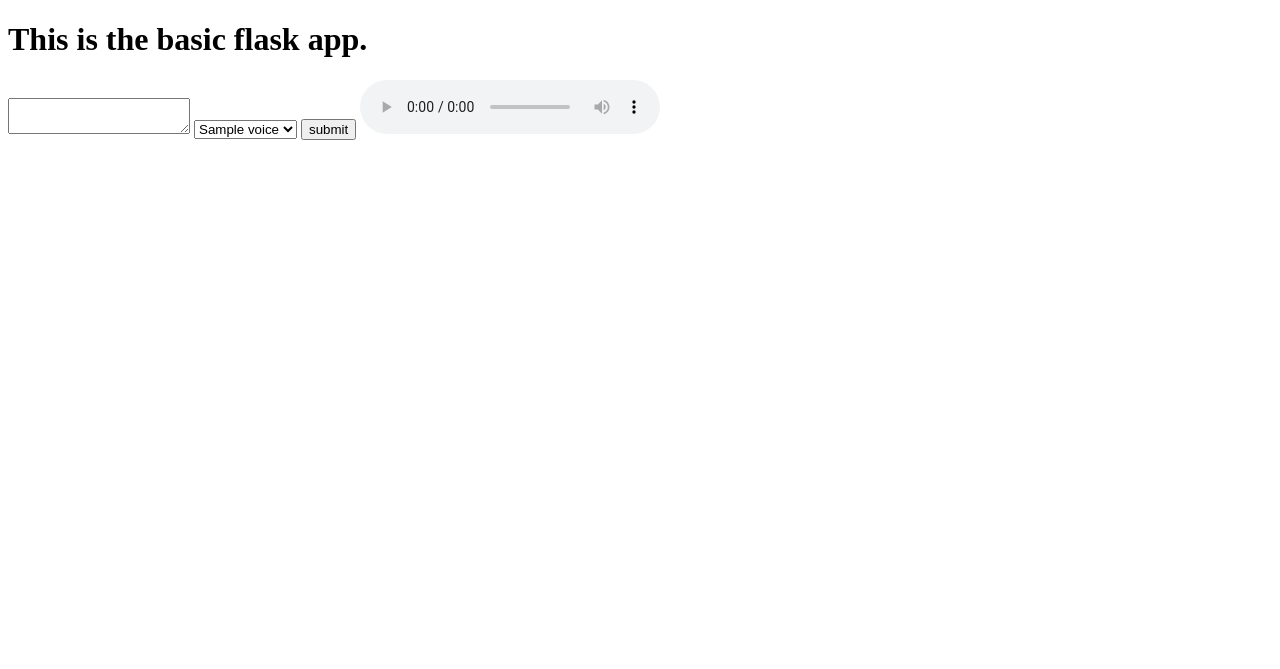
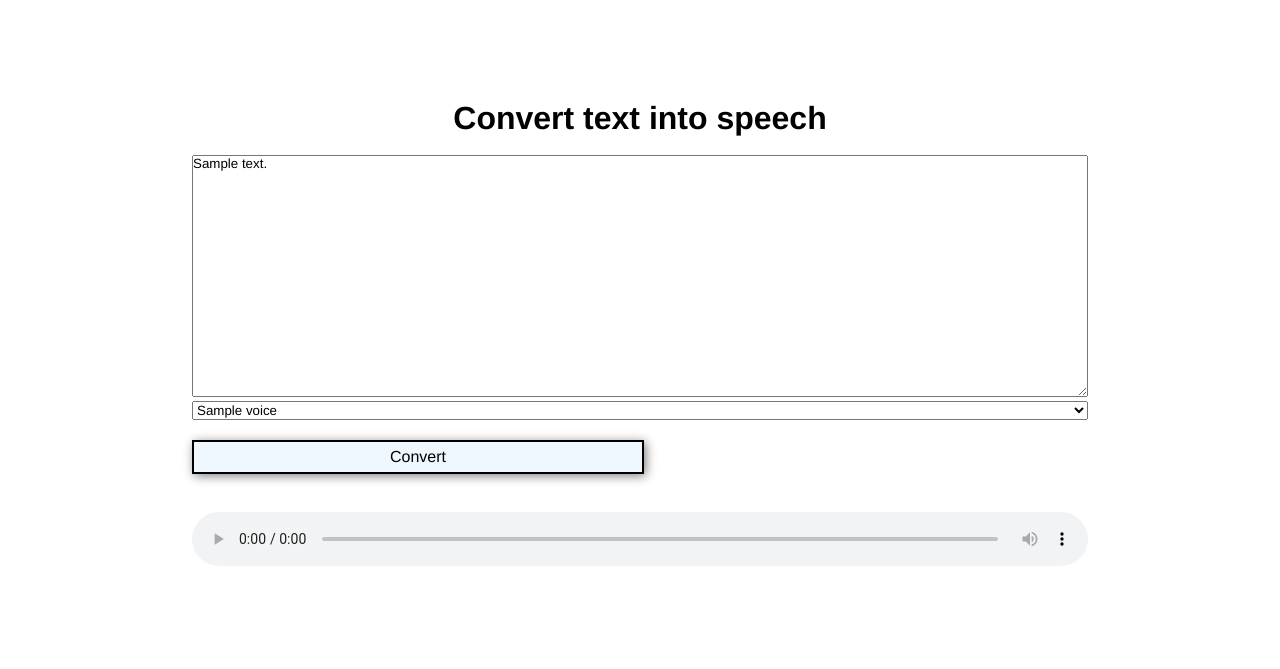
Before and after one commit to jana43/tts, a Flask app: template templates/index.html in a window 1280 px wide. Shown: the top 669 px of the page. Run offline with Flask 3, Linux system fonts and the light colour scheme; the template is opened without the code that fills it: most values are stand-ins (such as "Sample title", 1, 10 or a date in 2020).

Commit message:
Audio listing added

```diff
--- a/app.py
+++ b/app.py
@@ -5,7 +5,9 @@ from text2speech import fetchVoiceName, generate_audio
 import asyncio
 import json
 
-
+def get_audio_files():
+    audio_files = os.listdir("./static")
+    return audio_files
 
 
 app = Flask(__name__)
@@ -18,7 +20,7 @@ def entry_point():
     for voice in voices:
         voice_names.append(voice["Name"])
 
-    return render_template("index.html", voice_names=voice_names)
+    return render_template("index.html", voice_names=voice_names,text="",audios=get_audio_files())
 
 #this is for handling the post request
 @app.route("/submit", methods=["POST"])
@@ -28,8 +30,16 @@ def form_submit():
         text = request.form["text"]
         voice = request.form["voice"]
         audio = asyncio.run(generate_audio(text,voice))
-        return render_template("index.html", audio=audio)
+
+        voices = asyncio.run(fetchVoiceName())
+        voice_names = []
+        for voice in voices:
+            voice_names.append(voice["Name"])
+        return render_template("index.html", audio=audio,voice_names=voice_names,text=text,audios=get_audio_files())
 
 
+#make sure to comment the below code during  production release
 # if __name__ == '__main__':
 #     app.run(debug=True, port=8000)
+
+# get_audio_files()
--- a/templates/index.html
+++ b/templates/index.html
@@ -1,32 +1,104 @@
 <!DOCTYPE html>
 <html lang="en">
+
 <head>
   <meta charset="UTF-8">
   <meta name="viewport" content="width=device-width, initial-scale=1.0">
   <title>FLASK</title>
+  <style>
+    * {
+      padding: 0;
+      margin: 0;
+      width: 100%;
+      box-sizing: border-box;
+      font-family: 'Franklin Gothic Medium', 'Arial Narrow', Arial, sans-serif;
+    }
+
+    .container {
+      width: 70%;
+      margin: 100px auto;
+    }
+
+    .container h1 {
+      text-align: center;
+
+    }
+
+    button {
+      all: unset;
+      height: 30px;
+      background-color: aliceblue;
+      color: black;
+      box-shadow: 2px 2px 10px gray;
+      width: 50%;
+      margin: 20px auto;
+      border: 2px solid black;
+      text-align: center;
+      cursor: pointer;
+
+    }
+
+    button:hover {
+      background-color: lightblue;
+      box-shadow: 2px 2px 17px rgb(161, 8, 8);
+    }
+  </style>
 </head>
+
 <body>
-    <h1>This is the basic flask app.</h1>
-    <form  method="post" action="/submit">
-       <textarea name="text"></textarea>
-
+  <div class="container">
+    <h1>Convert text into speech</h1>
+    <br />
+    <form method="post" action="/submit">
+      <textarea name="text" rows="16">{{text}}</textarea>
+      <br />
       <select name="voice" id="voice">
         {% for voice in voice_names %}
-            <option value="{{voice}}"><h3>{{voice}}</h3></option>
+        <option value="{{voice}}">
+          <h3>{{voice}}</h3>
+        </option>
         {% endfor %}
 
       </select>
-        <button type="submit">submit</button>
+      <br />
+      <button type="submit">Convert</button>
+      <br />
 
-        <audio controls>
-
-            <source src="{{audio}}" type="audio/mpeg">
-
-          </audio>
 
 
 
 
     </form>
+
+    <br />
+    <div>
+      {% for audio in audios %}
+      <div>
+        <audio controls>
+
+          <source src="/static/{{audio}}" type="audio/mpeg">
+
+        </audio>
+      </div>
+      {% endfor %}
+    </div>
+  </div>
+
+
+  <script>
+    let voices = document.getElementById("voice");
+
+    let currentVoice = localStorage.getItem("sjCurrentTTSVoice");
+
+    if (currentVoice) {
+      voices.value = currentVoice;
+    }
+
+    voices.addEventListener("change", () => {
+      console.log(voices.value);
+      localStorage.setItem("sjCurrentTTSVoice", voices.value);
+    })
+  </script>
 </body>
+
 </html>
```
Also changed, not shown: 4 other files. Lines whose indentation alone changed are shown as unchanged.
